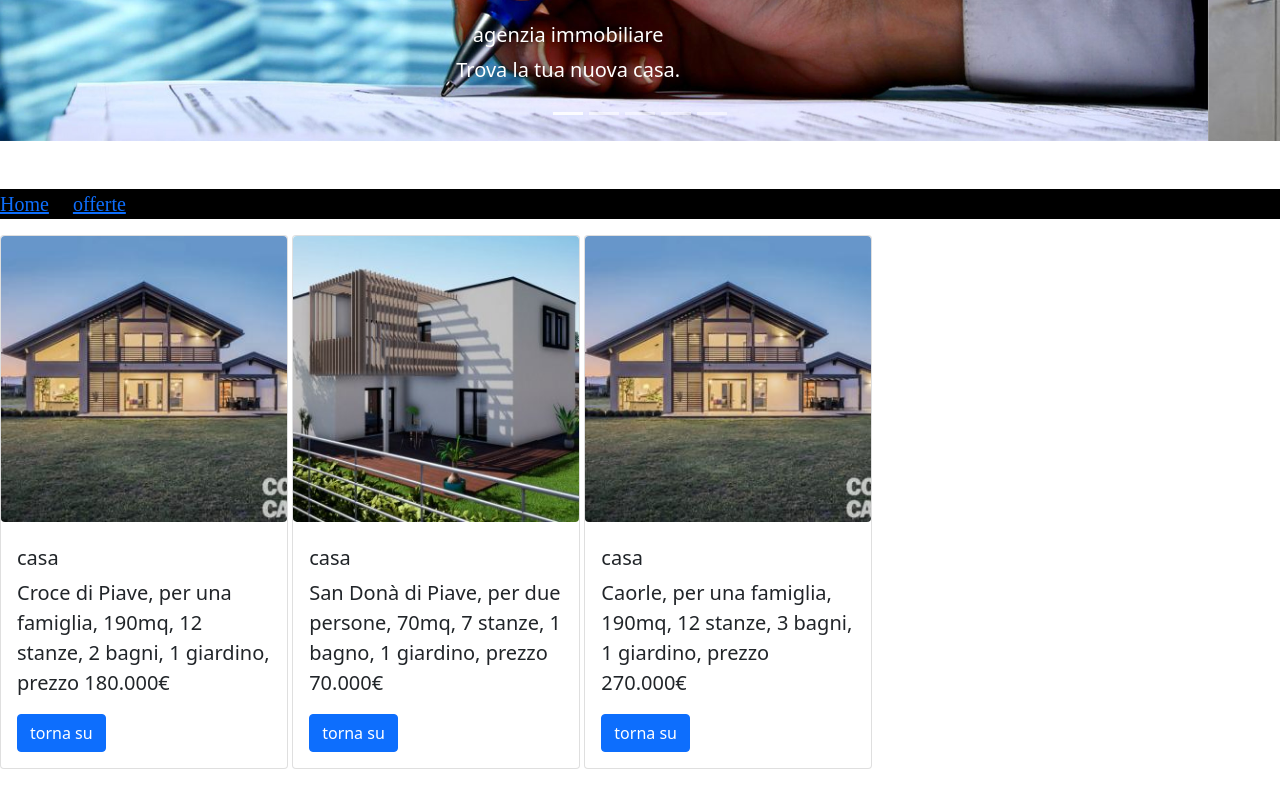
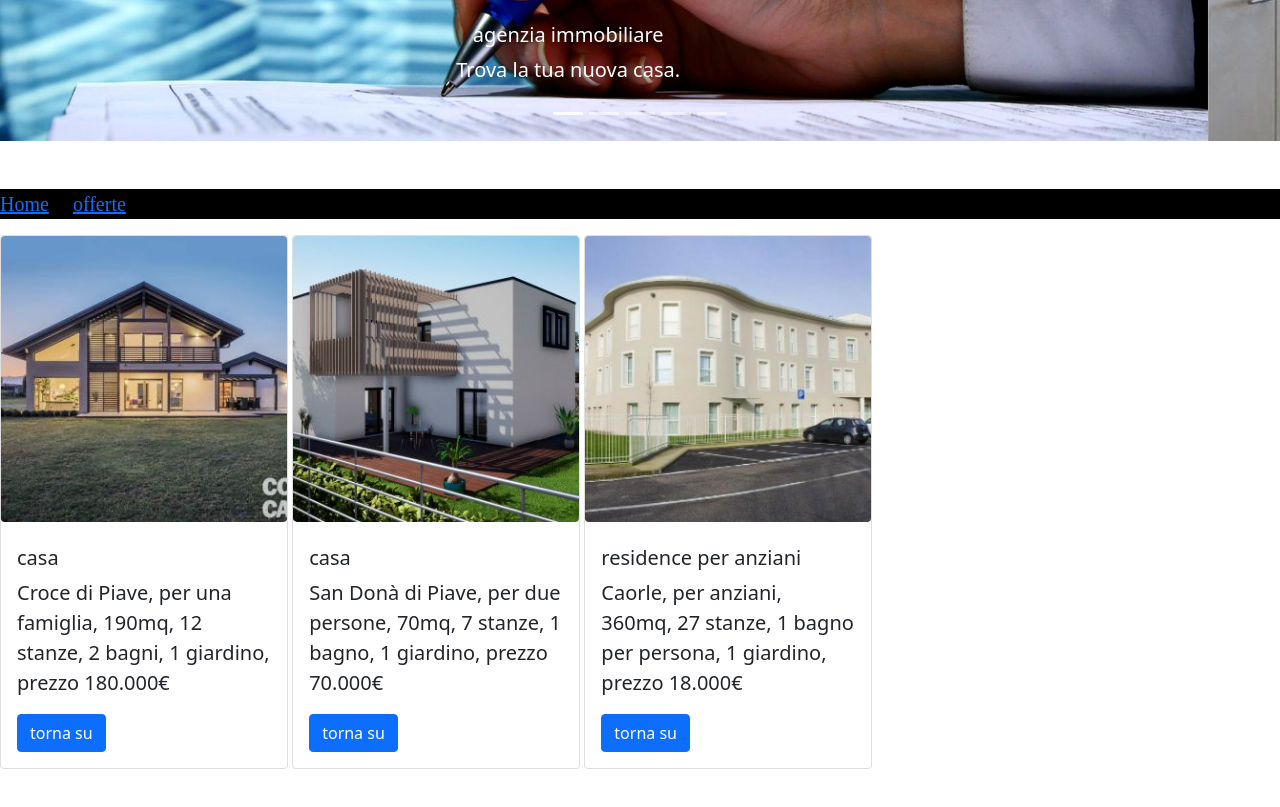
Before and after one commit to Maran17/agenzia, a plain HTML site: page offerte.html in a window 1280 px wide. Shown: the part 413-1220 px from the top of the page. Drawn offline with nearby package versions, Linux system fonts and the light colour scheme; a web font is replaced by a local one.

Commit message:
finitino

```diff
--- a/offerte.html
+++ b/offerte.html
@@ -253,12 +253,12 @@
 
 <figure class="figure">
 <div class="card" style="width: 18rem;">
-  <img src="images/casa-8.jpg"  class="figure-img img-fluid rounded">
+  <img src="images/casa-17.jpg"  class="figure-img img-fluid rounded">
   <div class="card-body">
-    <h5 class="card-title">casa</h5>
+    <h5 class="card-title">residence per anziani</h5>
     <p class="card-text">
-      Caorle, per una famiglia, 190mq,
-      12 stanze, 3 bagni, 1 giardino, prezzo 270.000€
+      Caorle, per anziani, 360mq,
+      27 stanze, 1 bagno per persona, 1 giardino, prezzo 18.000€
     </p>
     <a href="#" class="btn btn-primary">torna su</a>
   </div>
```
Also changed, not shown: appartamenti.html (+1 -1 lines), index.html (+21 -7 lines), images/casa-16.jpg (added), images/casa-17.jpg (added), images/casa-18.jpg (added), images/casa-21.jpg (added), images/casa-6.jpg, images/casa-7.jpg.
